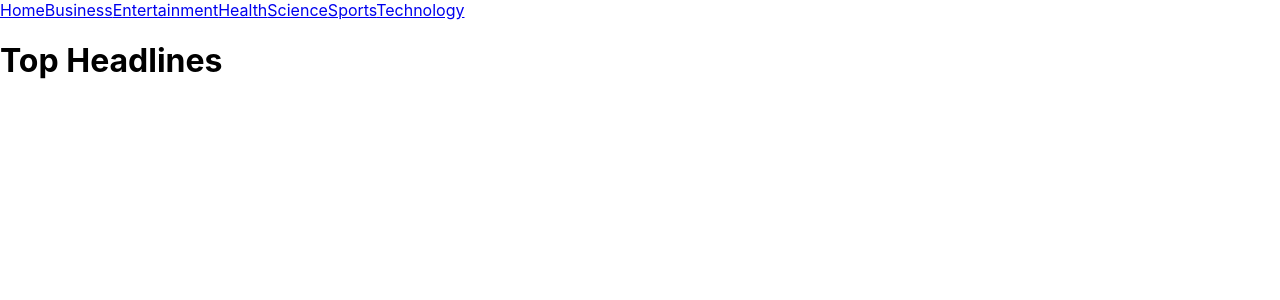
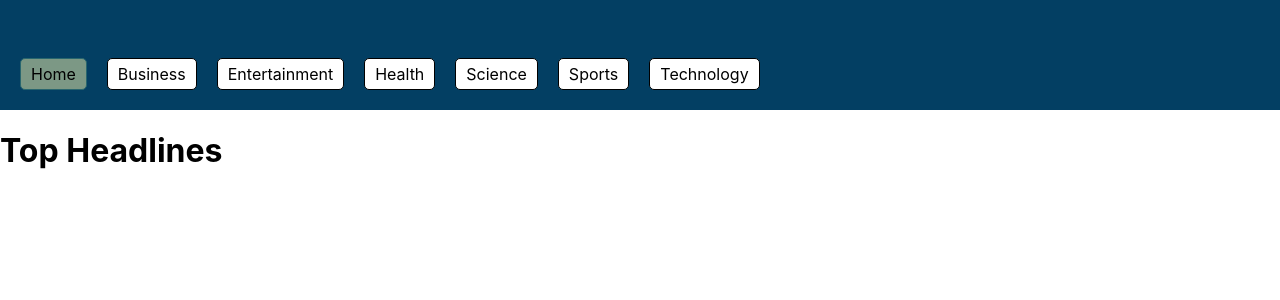
Before and after one commit to andreasorensen/pulse-point, a React (Create React App) app: page / in a window 1280 px wide. Shown: the top 300 px of the page. Built offline with nearby package versions, Linux system fonts and the light colour scheme.

Commit message:
Nav Styling

```diff
--- a/src/Components/NavBar/NavBar.css
+++ b/src/Components/NavBar/NavBar.css
@@ -0,0 +1,23 @@
+nav {
+  display: flex;
+  align-items: flex-end;
+  justify-content:flex-start;
+  background-color: #033F63;
+  height: 90px;
+  padding: 10px 10px;
+}
+
+.nav-button {
+  border: 1px solid black;
+  padding: 5px 10px;
+  text-decoration: none;
+  color: black;
+  margin: 10px;
+  border-radius: 5px;
+  background-color: white;
+}
+
+.active {
+  background-color: #7C9885;
+  border-color: #28666E ;
+}
--- a/src/Components/NavBar/NavBar.js
+++ b/src/Components/NavBar/NavBar.js
@@ -1,12 +1,13 @@
 import React from 'react';
 import { NavLink } from 'react-router-dom';
+import './NavBar.css';
 
 const Navbar = () => {
   const categories = ['business', 'entertainment', 'health', 'science', 'sports', 'technology'];
 
   return (
     <nav>
-      <NavLink to="/">Home</NavLink>
+      <NavLink className="nav-button" to="/">Home</NavLink>
       {categories.map(category => (
         <NavLink className='nav-button' key={category} to={`/category/${category}`}>
           {category.charAt(0).toUpperCase() + category.slice(1)}
```
